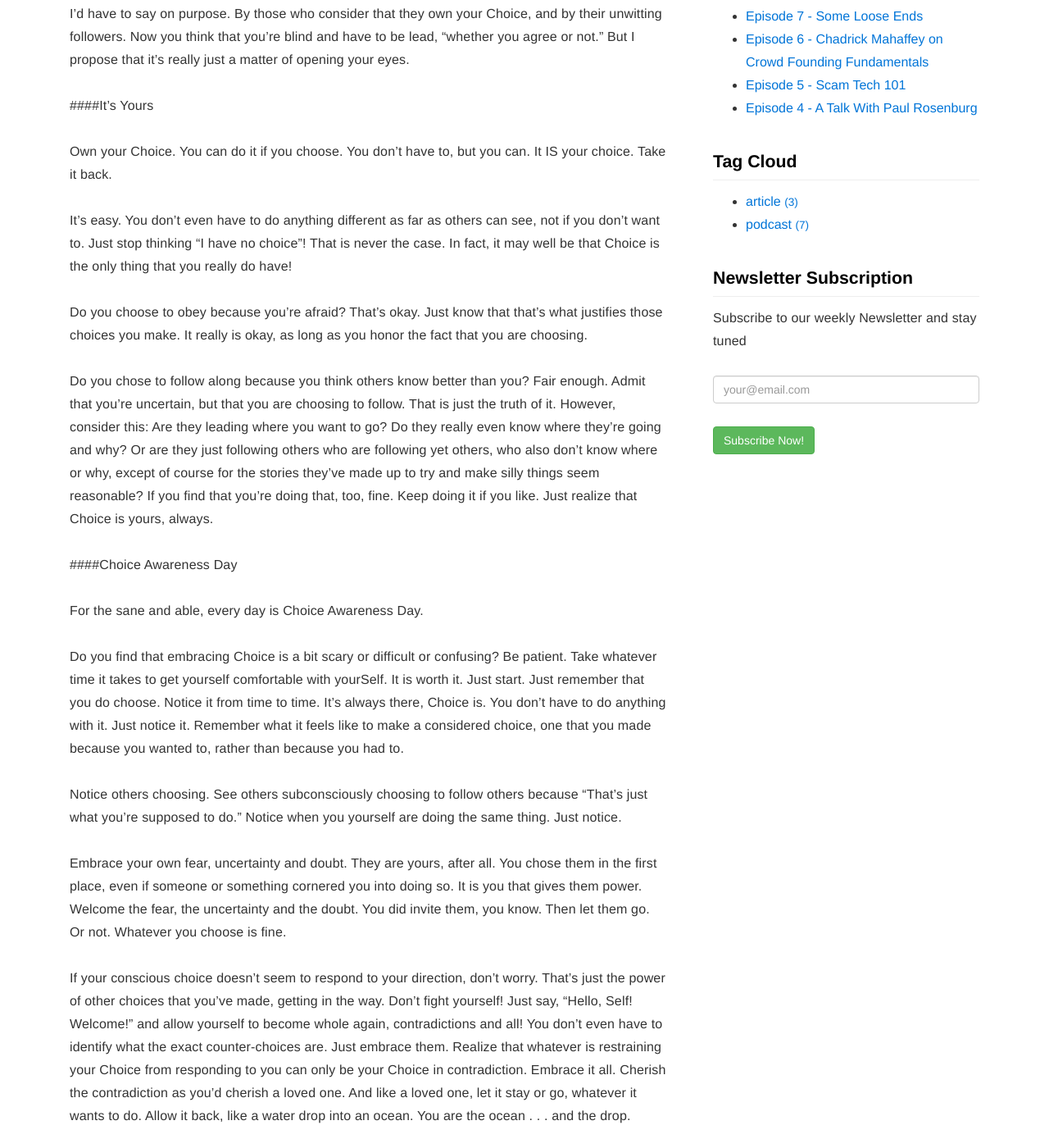
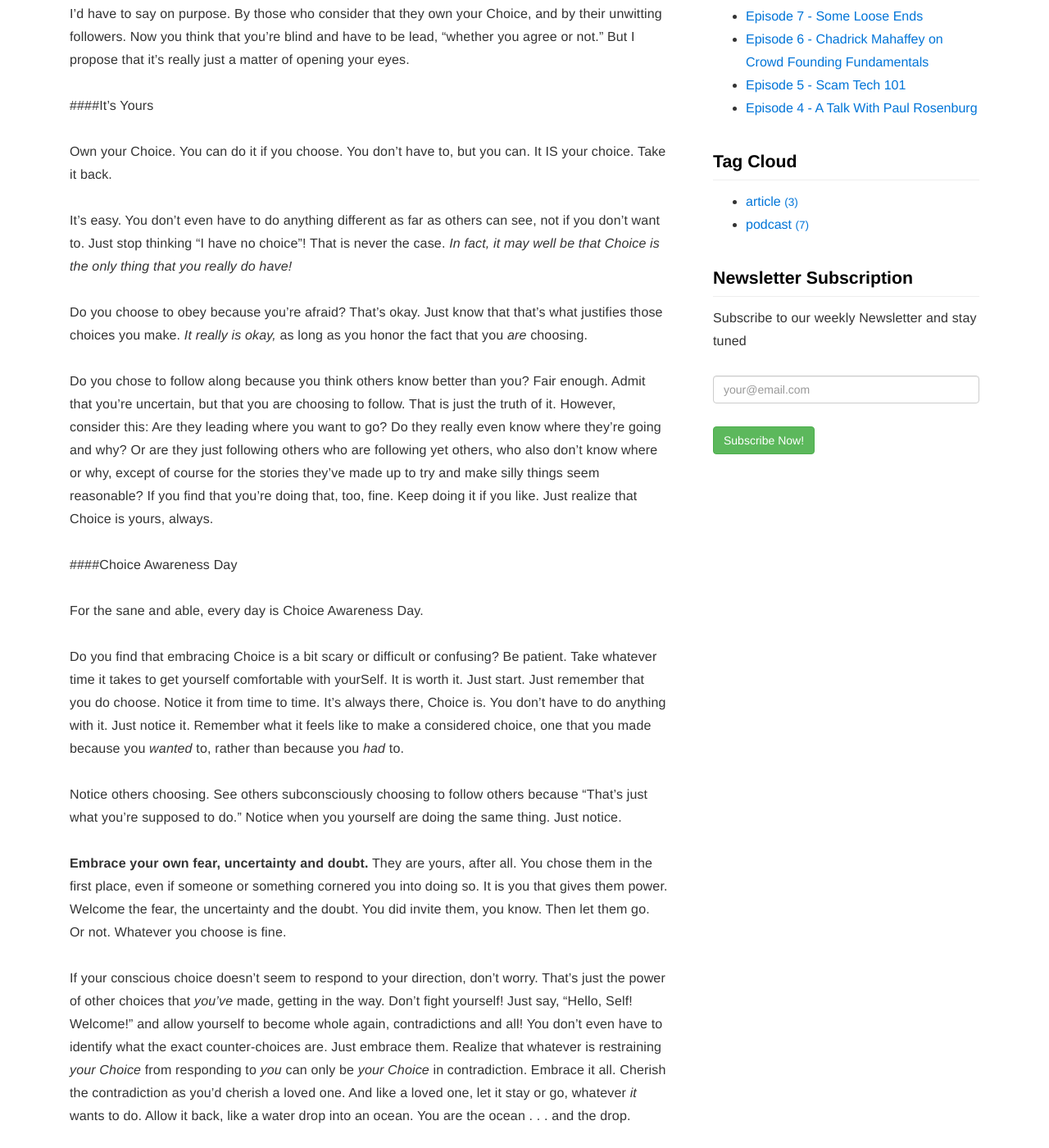
Before and after one commit to safecrossroads/technologyandchoice.com, a Jekyll site: the page built from _posts/2016-06-23-the-choice-eaters.md, in a window 1280 px wide and 1400 px high, scrolled down 786 px. Shown: the whole window at 82% size. Built offline with Jekyll 4.4.1, drawn with Linux system fonts in a browser that asks for light colours; some of the changed text lies outside the part shown.

```diff
--- a/_posts/2016-06-23-the-choice-eaters.md
+++ b/_posts/2016-06-23-the-choice-eaters.md
@@ -13,7 +13,7 @@ BEWARE THE CHOICE EATERS!
 
 Politicians and other shysters take up and use the Choice that others have abandoned, and they encourage others to abandon their own Choice so that it’s easier for the Choice Eaters to consume. They are like carrion fowl: they consume the corpses of abandoned Choice. Some few of them know well what they’re doing. The rest are just chumps, following “conventional wisdom.” But, you know, even the chumps will eat your Choice if you abandon it.
 
-Wake up my fellows!! Cease baring your necks to the vampires who presume to choose for you, be they willful or deluded. You GIVE them your blood willingly in the name of fear, ignorance, obedience to authority, whatever. You sacrifice your will, and so give them the power to consume your very substance, to lead you like sheep to the shearing, or cattle to the slaughter.
+**Wake up my fellows!!** Cease baring your necks to the vampires who presume to choose for you, be they willful or deluded. You GIVE them your blood willingly in the name of fear, ignorance, obedience to authority, whatever. You sacrifice your will, and so give them the power to consume your very substance, to lead you like sheep to the shearing, or cattle to the slaughter.
 
 You abandon your Choice without a thought, because you’ve been trained to do so. From childhood. I’d have to say on purpose. By those who consider that they own your Choice, and by their unwitting followers. Now you think that you’re blind and have to be lead, “whether you agree or not.” But I propose that it’s really just a matter of opening your eyes.
 
@@ -21,9 +21,9 @@ You abandon your Choice without a thought, because you’ve been trained to do s
 
 Own your Choice. You can do it if you choose. You don’t have to, but you can. It IS your choice. Take it back.
 
-It’s easy. You don’t even have to do anything different as far as others can see, not if you don’t want to. Just stop thinking “I have no choice”! That is never the case. In fact, it may well be that Choice is the only thing that you really do have!
+It’s easy. You don’t even have to do anything different as far as others can see, not if you don’t want to. Just stop thinking “I have no choice”! That is never the case. *In fact, it may well be that Choice is the only thing that you really do have!*
 
-Do you choose to obey because you’re afraid? That’s okay. Just know that that’s what justifies those choices you make. It really is okay, as long as you honor the fact that you are choosing.
+Do you choose to obey because you’re afraid? That’s okay. Just know that that’s what justifies those choices you make. *It really is okay,* as long as you honor the fact that you *are* choosing.
 
 Do you chose to follow along because you think others know better than you? Fair enough. Admit that you’re uncertain, but that you are choosing to follow. That is just the truth of it. However, consider this: Are they leading where you want to go? Do they really even know where they’re going and why? Or are they just following others who are following yet others, who also don’t know where or why, except of course for the stories they’ve made up to try and make silly things seem reasonable? If you find that you’re doing that, too, fine. Keep doing it if you like. Just realize that Choice is yours, always.
 
@@ -32,13 +32,13 @@ Do you chose to follow along because you think others know better than you? Fair
 For the sane and able, every day is Choice Awareness Day.
 
 Do you find that embracing Choice is a bit scary or difficult or confusing? Be patient. Take whatever time it takes to get yourself comfortable with yourSelf. It is worth it.
-Just start. Just remember that you do choose. Notice it from time to time. It’s always there, Choice is. You don’t have to do anything with it. Just notice it. Remember what it feels like to make a considered choice, one that you made because you wanted to, rather than because you had to.
+Just start. Just remember that you do choose. Notice it from time to time. It’s always there, Choice is. You don’t have to do anything with it. Just notice it. Remember what it feels like to make a considered choice, one that you made because you *wanted* to, rather than because you *had* to.
 
 Notice others choosing. See others subconsciously choosing to follow others because “That’s just what you’re supposed to do.” Notice when you yourself are doing the same thing. Just notice.
 
-Embrace your own fear, uncertainty and doubt. They are yours, after all. You chose them in the first place, even if someone or something cornered you into doing so. It is you that gives them power. Welcome the fear, the uncertainty and the doubt. You did invite them, you know. Then let them go. Or not. Whatever you choose is fine.
+**Embrace your own fear, uncertainty and doubt.** They are yours, after all. You chose them in the first place, even if someone or something cornered you into doing so. It is you that gives them power. Welcome the fear, the uncertainty and the doubt. You did invite them, you know. Then let them go. Or not. Whatever you choose is fine.
 
-If your conscious choice doesn’t seem to respond to your direction, don’t worry. That’s just the power of other choices that you’ve made, getting in the way. Don’t fight yourself! Just say, “Hello, Self! Welcome!” and allow yourself to become whole again, contradictions and all! You don’t even have to identify what the exact counter-choices are. Just embrace them. Realize that whatever is restraining your Choice from responding to you can only be your Choice in contradiction. Embrace it all. Cherish the contradiction as you’d cherish a loved one. And like a loved one, let it stay or go, whatever it wants to do. Allow it back, like a water drop into an ocean. You are the ocean . . . and the drop.
+If your conscious choice doesn’t seem to respond to your direction, don’t worry. That’s just the power of other choices that *you’ve* made, getting in the way. Don’t fight yourself! Just say, “Hello, Self! Welcome!” and allow yourself to become whole again, contradictions and all! You don’t even have to identify what the exact counter-choices are. Just embrace them. Realize that whatever is restraining *your Choice* from responding to *you* can only be *your Choice* in contradiction. Embrace it all. Cherish the contradiction as you’d cherish a loved one. And like a loved one, let it stay or go, whatever *it* wants to do. Allow it back, like a water drop into an ocean. You are the ocean . . . and the drop.
 
 You know, you don’t have to fight the Choice Eaters.
 
```
